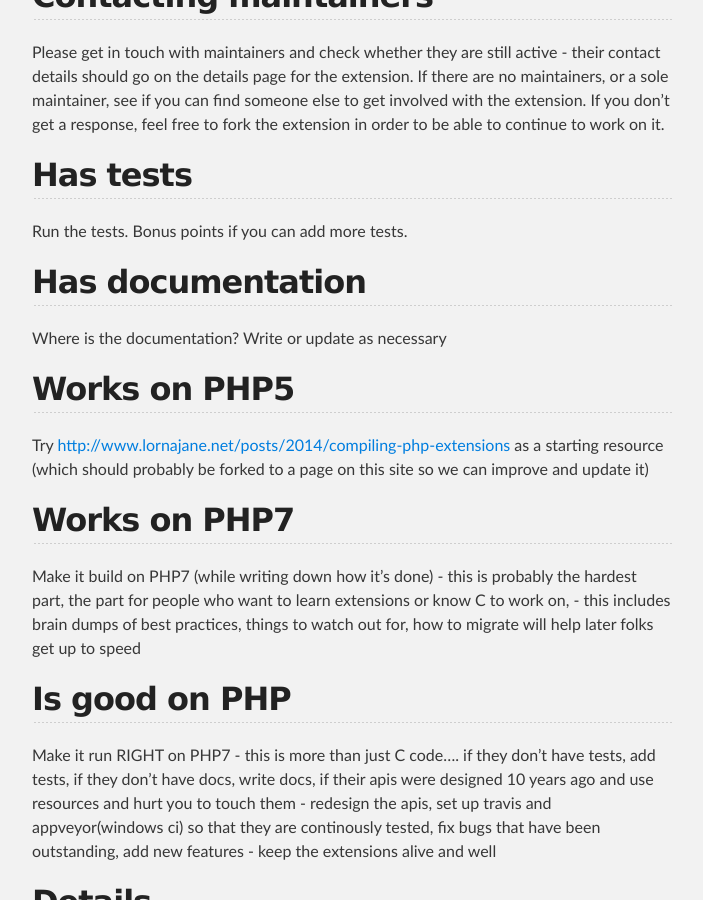
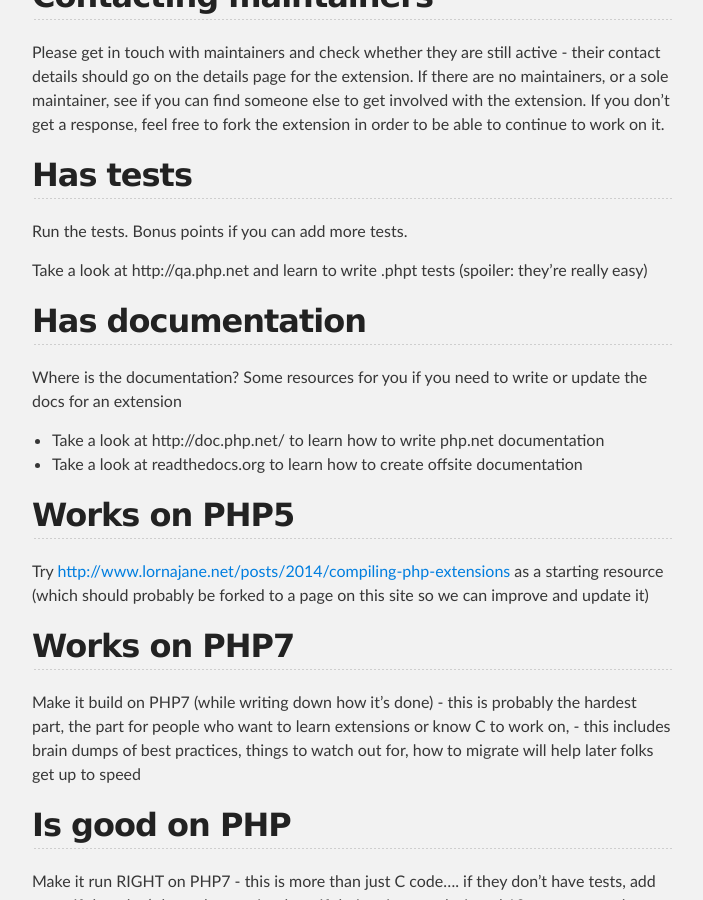
Before and after one commit to vinicius-ianni/gophp7-ext, a Jekyll site: the page built from extensions-catalog.md, in a window 1280 px wide and 900 px high, scrolled down 1241 px. Shown: the whole window, without its empty margins (288-991 px from the left). Built offline with Jekyll 4.4.1, drawn with Linux system fonts in a browser that asks for light colours.

Commit message:
add the links to resources for tests and docs from the gist

```diff
--- a/extensions-catalog.md
+++ b/extensions-catalog.md
@@ -48,9 +48,14 @@ Please get in touch with maintainers and check whether they are still active - t
 
 Run the tests.  Bonus points if you can add more tests.
 
+Take a look at http://qa.php.net and learn to write .phpt tests (spoiler: they're really easy)
+
 ## Has documentation
 
-Where is the documentation?  Write or update as necessary
+Where is the documentation?  Some resources for you if you need to write or update the docs for an extension
+
+ * Take a look at http://doc.php.net/ to learn how to write php.net documentation
+ * Take a look at readthedocs.org to learn how to create offsite documentation
 
 ## Works on PHP5
 
```
